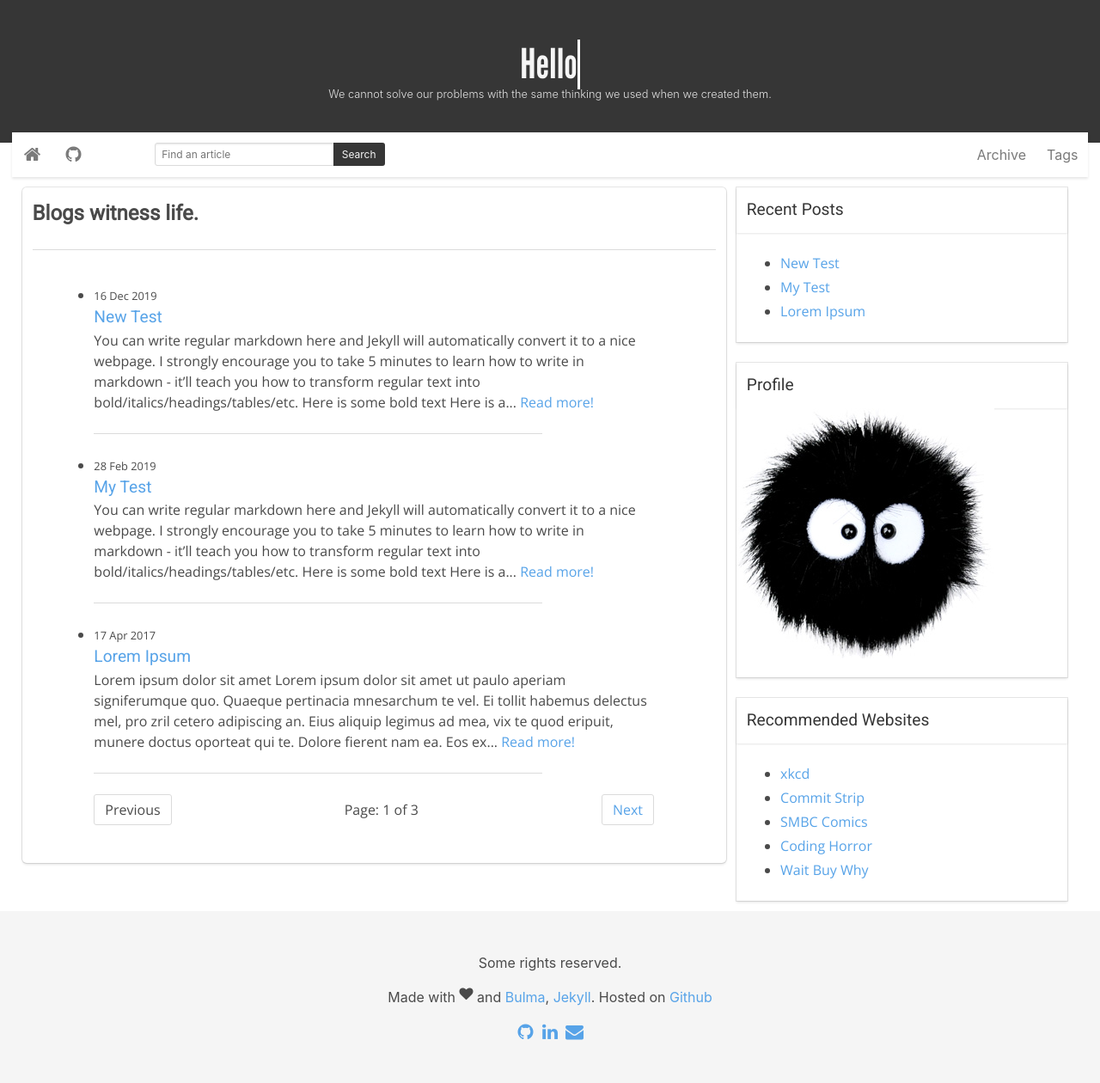
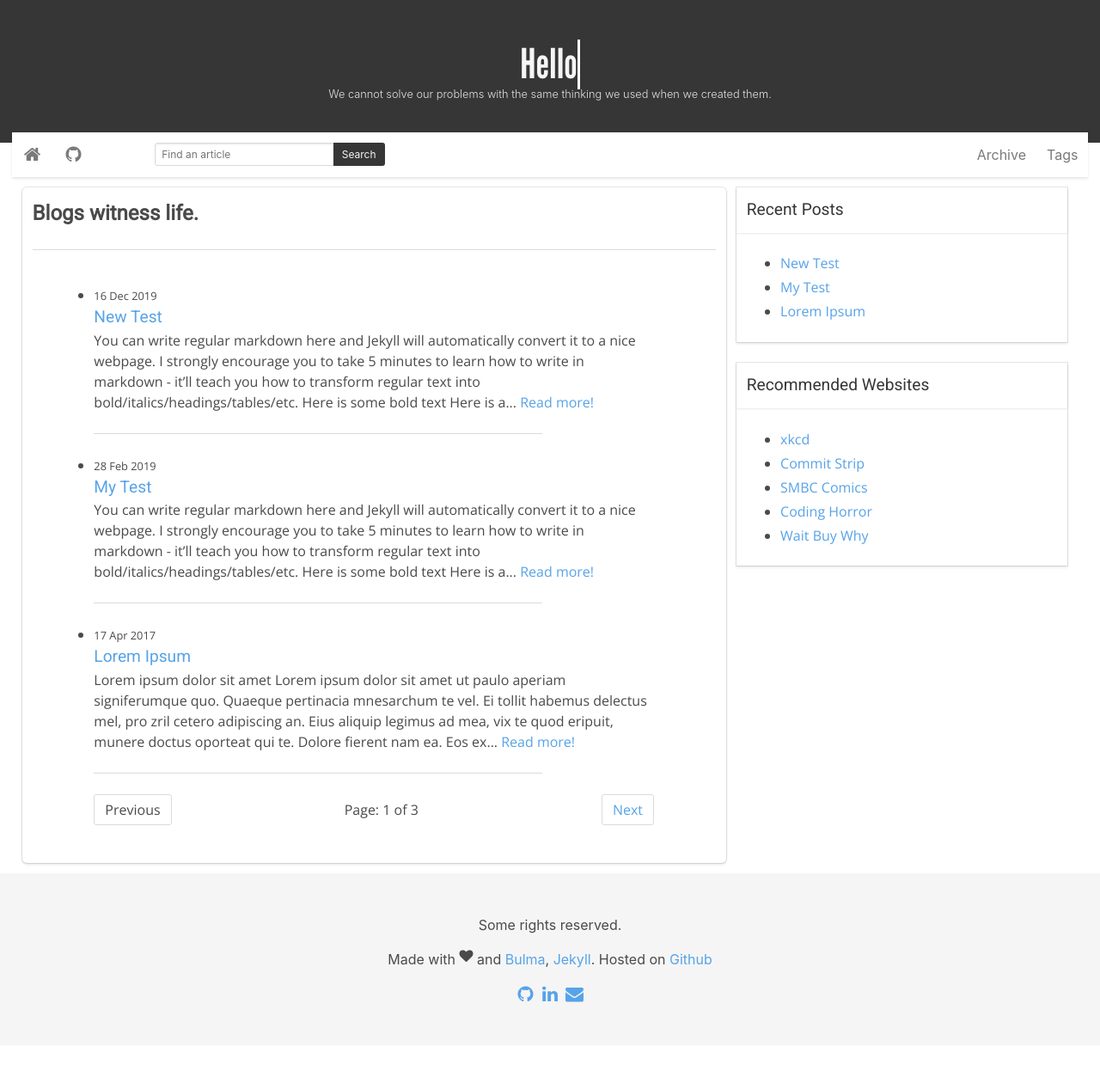
Before and after one commit to MelodieHU/MelodieHU.github.io, a Jekyll site: the page built from index.html, in a window 1280 px wide. Shown: the whole page at 86% size. Built offline with Jekyll 4.4.1, drawn with Linux system fonts in a browser that asks for light colours; the list of posts is cut into pages by our own code; comment, search, counter and statistics services are not loaded; after the commit the page ends 1216 px from its top, so only the background shows below that.

Commit message:
Update default.html

```diff
--- a/_layouts/default.html
+++ b/_layouts/default.html
@@ -98,23 +98,6 @@
           </div>
 
           <div class="tile is-child widget">
-
-            <div class="card">
-              <header class="card-header">
-                <p class="card-header-title nice-title">
-                  Profile
-                </p>
-              </header>
-              <div class="card-content">
-                <div class="content nice-text">
-                  <img src="{{ site.baseurl }}/assets/images/Dust_Bunny.jpg"/>
-                </div>
-              </div>
-            </div>
-
-          </div>
-
-          <div class="tile is-child widget">
             <div class="card">
               <header class="card-header">
                 <p class="card-header-title nice-title">
```
